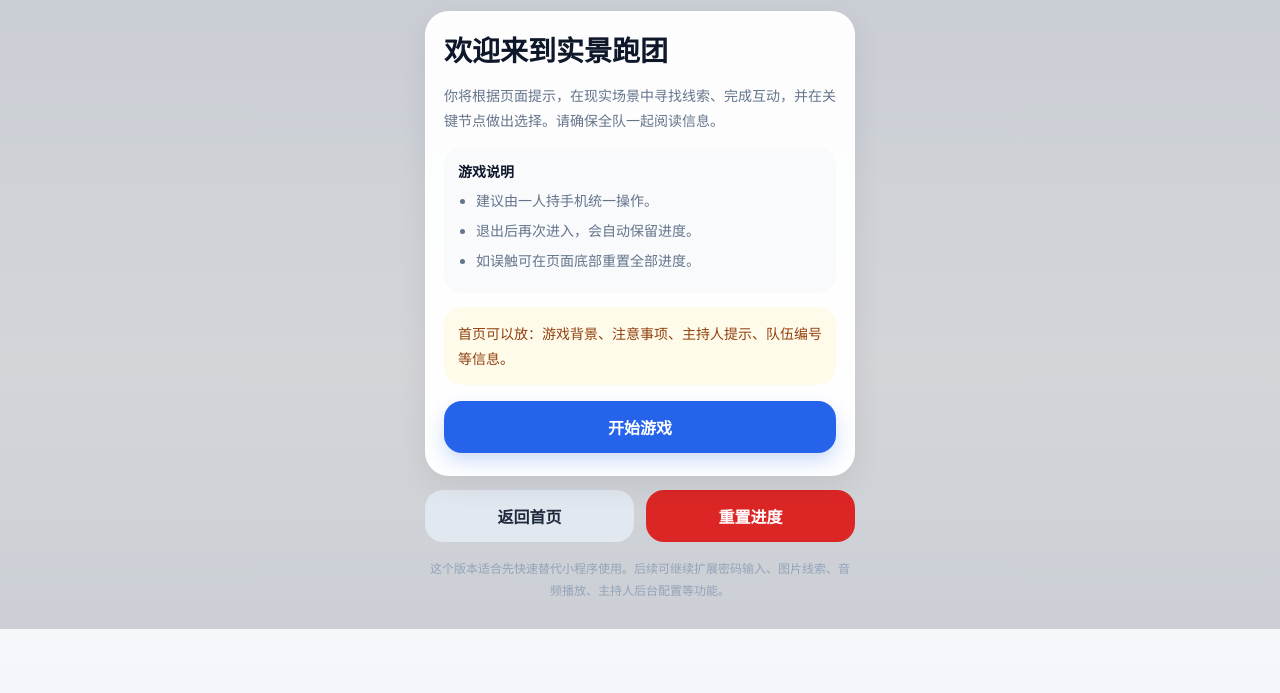
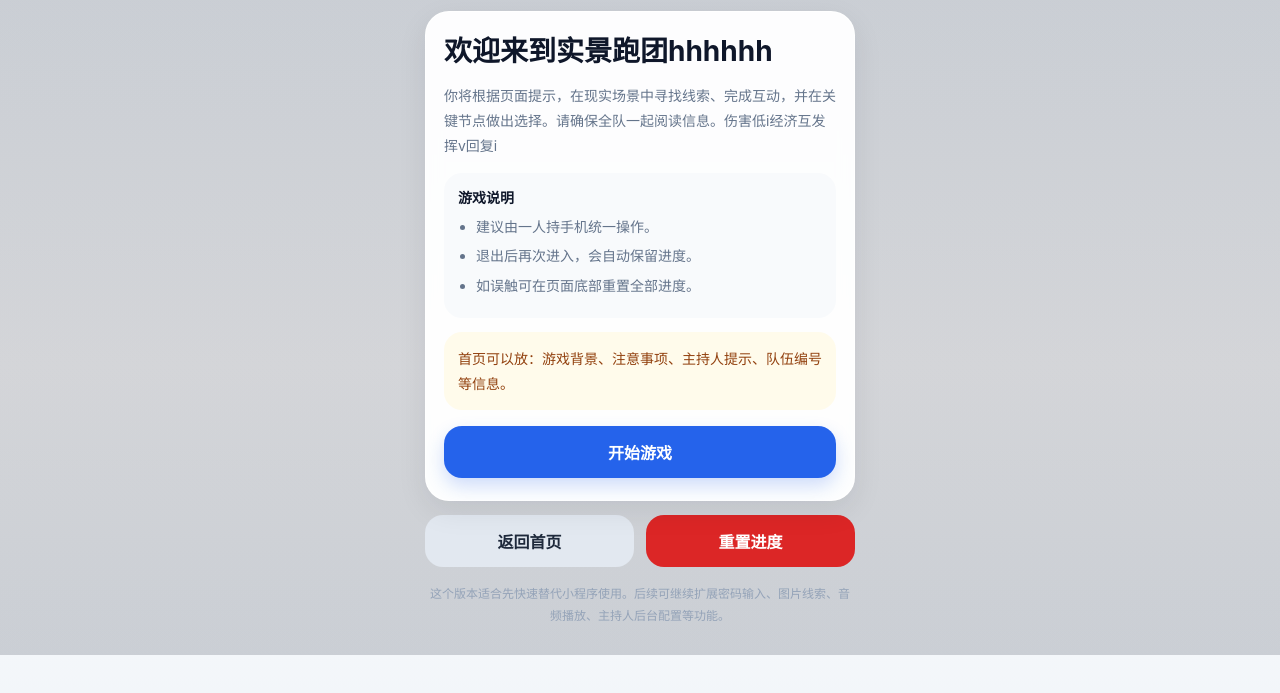
Before and after one commit to quiltdrifter-914/take-my-hands, a plain HTML site: page index.html in a window 1280 px wide. Shown: the part 73-766 px from the top of the page. Drawn offline with Linux system fonts and the light colour scheme.

Commit message:
Update index.html

```diff
--- a/index.html
+++ b/index.html
@@ -413,8 +413,8 @@
         backgroundImage: "image/zzp-.jpg",
         backgroundOverlay: "rgba(15, 23, 42, 0.18)",
         type: "home",
-        title: "欢迎来到实景跑团",
-        intro: "你将根据页面提示，在现实场景中寻找线索、完成互动，并在关键节点做出选择。请确保全队一起阅读信息。",
+        title: "欢迎来到实景跑团hhhhhh",
+        intro: "你将根据页面提示，在现实场景中寻找线索、完成互动，并在关键节点做出选择。请确保全队一起阅读信息。伤害低i经济互发挥v回复i",
         tips: [
           "建议由一人持手机统一操作。",
           "退出后再次进入，会自动保留进度。",
```
